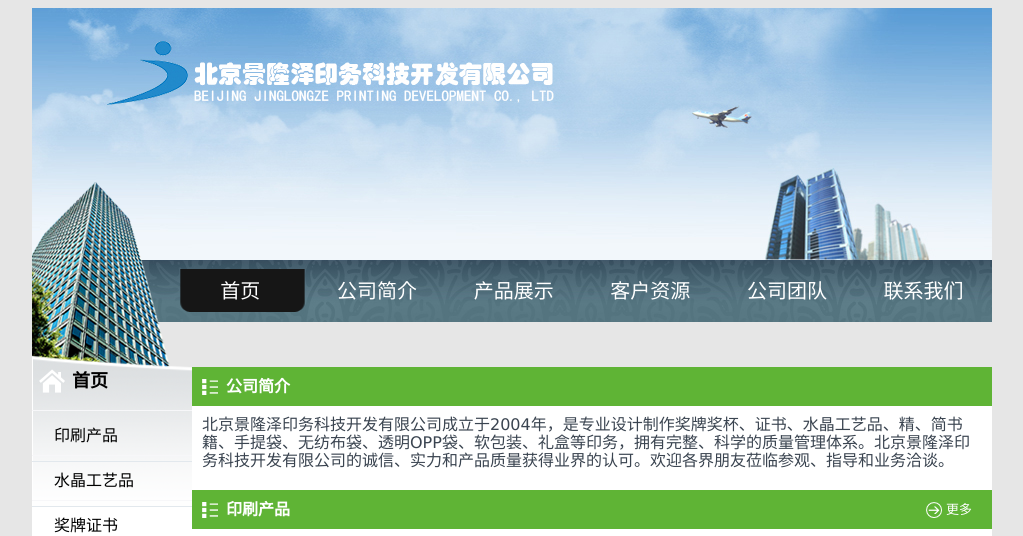
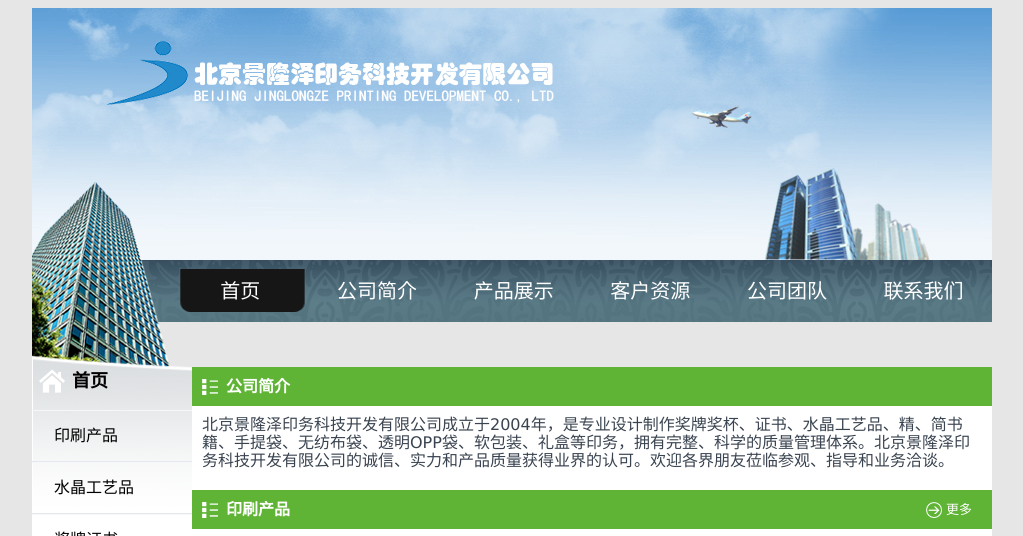
Before and after one commit to Gokoucjp/jlz, a Rails app: page / in a window 1280 px wide. Shown: the top 536 px of the page, without its empty margins (128-1151 px from the left). Run offline with Rails 7, Linux system fonts and the light colour scheme; data comes from the database, SQL or seed files in the repository; style sheets or scripts are compiled from the project's sources; parts of the project's set-up code (start-up, migrations or seed data) failed here and were passed over; some libraries are stand-ins or nearby versions.

Commit message:
update sidebar li's height to the height of a

```diff
--- a/app/assets/stylesheets/home.css.scss
+++ b/app/assets/stylesheets/home.css.scss
@@ -74,7 +74,7 @@ $page_width: 960px;
       margin: 0;
       padding: 0;
       li {
-        height: 45px;
+        height: 52px;
         line-height: 50px;
         a {
           color: #000000;
```
